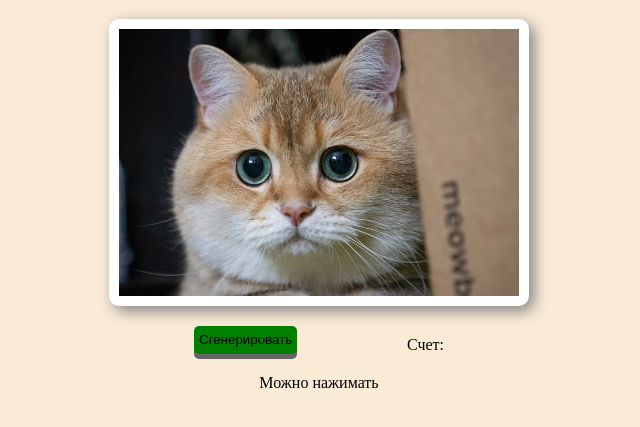
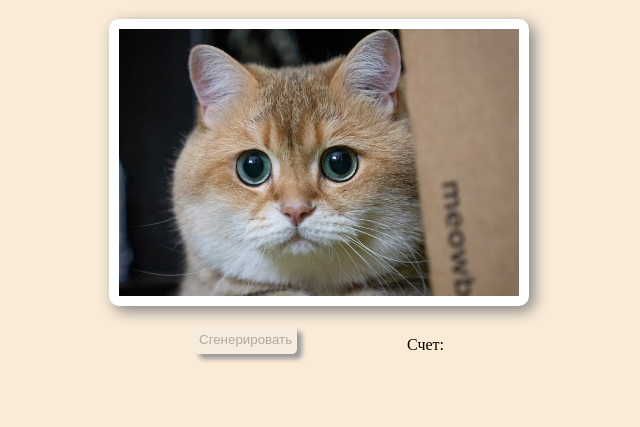
Before and after one commit to SultanHasanov/random-cats, a website: page index.html in a window 1280 px wide. Shown: the part 69-496 px from the top of the page, without its empty margins (321-961 px from the left). Drawn offline with Linux system fonts and the light colour scheme.

Commit message:
Update index.html

```diff
--- a/index.html
+++ b/index.html
@@ -64,7 +64,7 @@
           <span id="total"></span>
         </div>
       </div>
-      <div id="timer"></div>
+
     </div>
 
     <script src="./script.js"></script>
```
